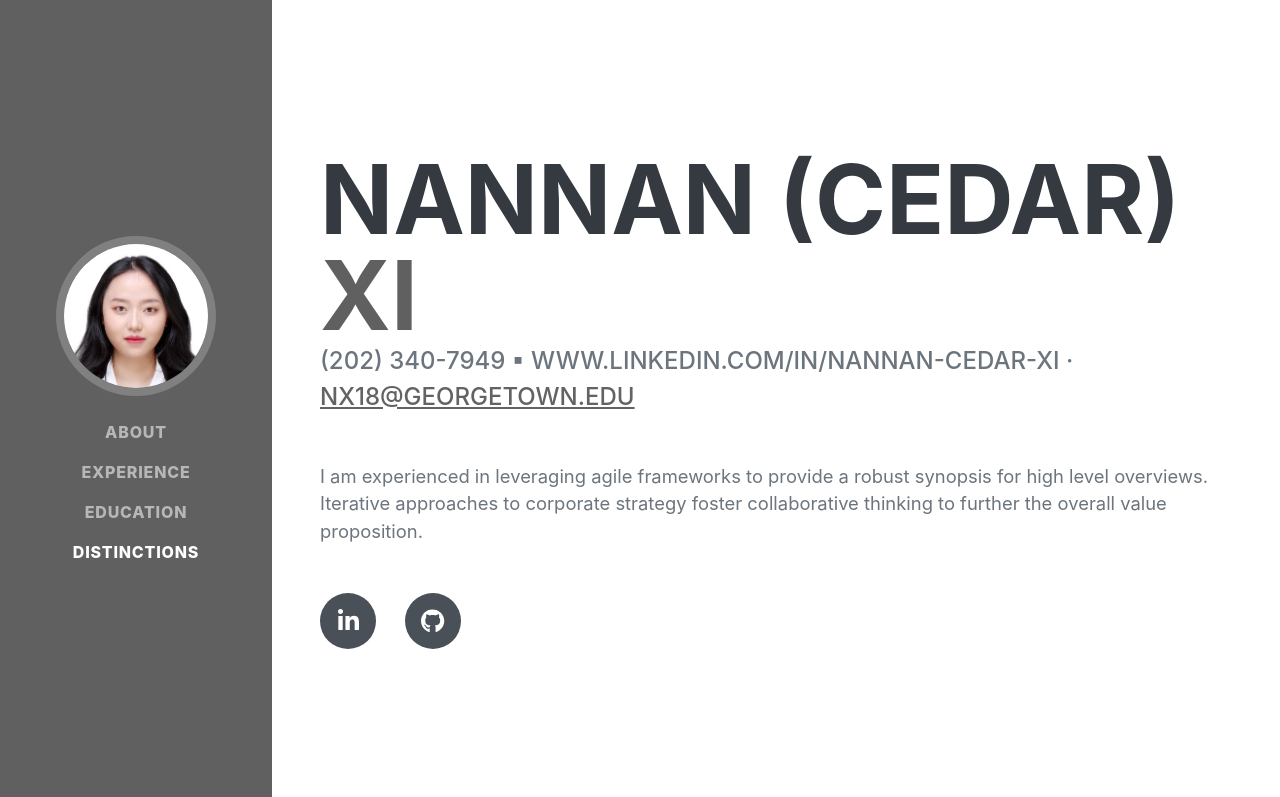
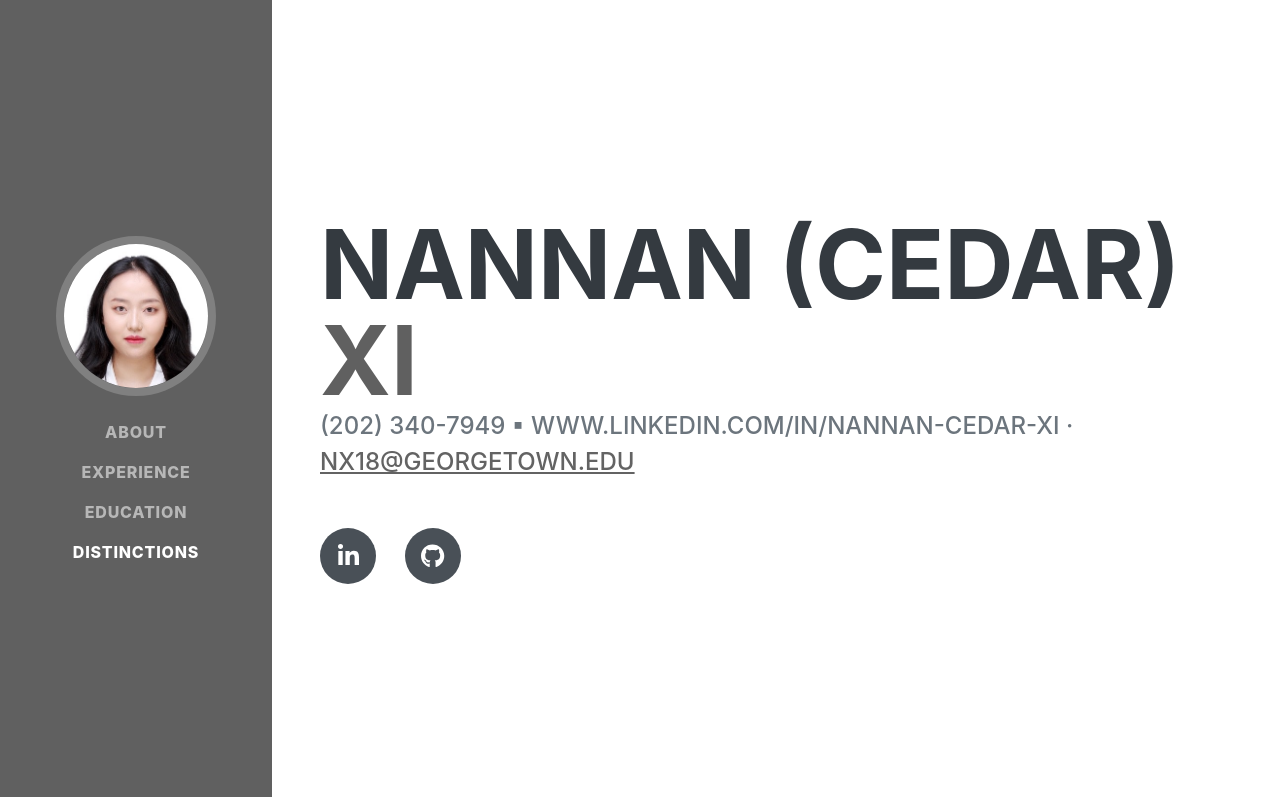
Before and after one commit to Cedarxi123/cedar-introduction-, a plain HTML site: page index.html in a window 1280 px wide. Shown: the top 797 px of the page. Drawn offline with nearby package versions, Linux system fonts and the light colour scheme; a web font is replaced by a local one.

Commit message:
update the footer

```diff
--- a/index.html
+++ b/index.html
@@ -46,7 +46,7 @@
                          (202) 340-7949 ▪ www.linkedin.com/in/nannan-cedar-xi ·
                         <a href="mailto:nx18@georgetown.edu">nx18@georgetown.edu</a>
                     </div>
-                    <p class="lead mb-5">I am experienced in leveraging agile frameworks to provide a robust synopsis for high level overviews. Iterative approaches to corporate strategy foster collaborative thinking to further the overall value proposition.</p>
+                    <p class="lead mb-5"></p>
                     <div class="social-icons">
                         <a class="social-icon" href="https://www.linkedin.com/in/nannan-cedar-xi"><i class="fab fa-linkedin-in"></i></a>
                         <a class="social-icon" href="https://github.com/Cedarxi123"><i class="fab fa-github"></i></a>
```
